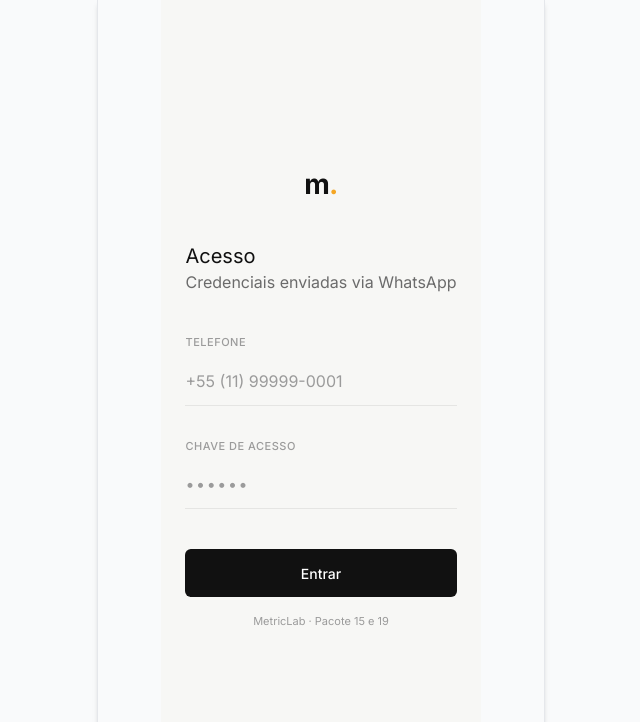
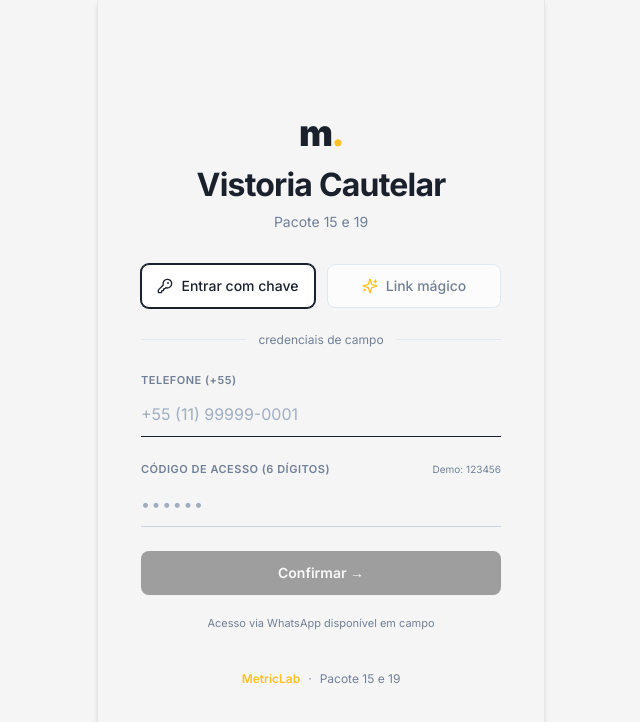
Before and after one commit to jfsf-dev0/metriclab-vistoria-cautelar, a Next.js app: page /login in a window 1280 px wide. Shown: the top 722 px of the page, without its empty margins (319-959 px from the left). Built offline with nearby package versions, Linux system fonts and the light colour scheme; no server answers.

Commit message:
feat(login): reproduz visual gestao.metriclab — link mágico, chave de acesso, Pacote 15 e 19

```diff
--- a/app/layout.tsx
+++ b/app/layout.tsx
@@ -37,14 +37,14 @@ export default function RootLayout({
   children: React.ReactNode;
 }>) {
   return (
-    <html lang="pt-BR" className={`${inter.variable} bg-gray-50`}>
+    <html lang="pt-BR" className={`${inter.variable} bg-[#F5F5F5]`}>
       <head>
         <link rel="manifest" href="/manifest.json" />
         <meta name="apple-mobile-web-app-capable" content="yes" />
         <meta name="apple-mobile-web-app-status-bar-style" content="default" />
       </head>
-      <body className={`${inter.className} bg-gray-50 text-gray-900 min-h-screen antialiased flex flex-col items-center selection:bg-blue-100 selection:text-blue-900`}>
-        <div className="w-full max-w-md min-h-screen flex flex-col bg-gray-50 sm:shadow-md sm:border-x sm:border-gray-200 relative">
+      <body className={`${inter.className} bg-[#F5F5F5] text-gray-900 min-h-screen antialiased flex flex-col items-center selection:bg-blue-100 selection:text-blue-900`}>
+        <div className="w-full max-w-md min-h-screen flex flex-col bg-[#F5F5F5] sm:shadow-md sm:border-x sm:border-gray-200 relative">
           {children}
         </div>
       </body>
--- a/app/login/page.tsx
+++ b/app/login/page.tsx
@@ -1,17 +1,24 @@
-'use strict';
 'use client';
 
-import React, { useState } from 'react';
-import { useRouter } from 'next/navigation';
+import React, { useState, useEffect, Suspense } from 'react';
+import { useRouter, useSearchParams } from 'next/navigation';
+import { KeyRound, Sparkles, Loader2, CheckCircle2 } from 'lucide-react';
 import { supabase } from '@/lib/supabase';
 import { setSession } from '@/lib/auth';
 
-export default function LoginPage() {
+type OpcaoAcesso = 'chave' | 'magic';
+
+function LoginContent() {
   const router = useRouter();
+  const searchParams = useSearchParams();
+
+  const [opcao, setOpcao] = useState<OpcaoAcesso>('chave');
   const [telefone, setTelefone] = useState('');
-  const [chaveAcesso, setChaveAcesso] = useState('');
+  const [codigoAcesso, setCodigoAcesso] = useState('');
+  const [email, setEmail] = useState('');
   const [loading, setLoading] = useState(false);
   const [erro, setErro] = useState<string | null>(null);
+  const [magicEnviado, setMagicEnviado] = useState(false);
 
   // Phone mask: +55 (00) 00000-0000
   const formatPhone = (val: string) => {
@@ -31,12 +38,33 @@ export default function LoginPage() {
     return digits.startsWith('55') ? digits : `55${digits}`;
   };
 
-  const handleSubmit = async (e: React.FormEvent) => {
+  // Escutar login por magic link via Supabase Auth
+  useEffect(() => {
+    const {
+      data: { subscription },
+    } = supabase.auth.onAuthStateChange((event, session) => {
+      if (event === 'SIGNED_IN' && session?.user) {
+        setSession({
+          lead_id: session.user.id,
+          telefone: session.user.phone || session.user.email || '',
+          nome: session.user.user_metadata?.full_name || session.user.email?.split('@')[0] || 'Usuário Vistoria',
+        });
+        router.push('/trechos');
+      }
+    });
+
+    return () => {
+      subscription.unsubscribe();
+    };
+  }, [router]);
+
+  // OPÇÃO 1 — Entrar com chave
+  const handleSubmitChave = async (e: React.FormEvent) => {
     e.preventDefault();
     setErro(null);
 
     const cleanTel = toCleanPhone(telefone);
-    const cleanKey = chaveAcesso.trim();
+    const cleanKey = codigoAcesso.trim();
 
     if (!cleanTel || cleanTel.length < 12) {
       setErro('Informe um telefone válido com DDD.');
@@ -49,6 +77,17 @@ export default function LoginPage() {
     }
 
     setLoading(true);
+
+    // Bypass de código demo
+    if (cleanKey === '123456') {
+      setSession({
+        lead_id: 'demo-lead-123456',
+        telefone: cleanTel,
+        nome: 'Inspetor Demo — Pacote 15 e 19',
+      });
+      router.push('/trechos');
+      return;
+    }
 
     try {
       const { data, error } = await supabase
@@ -78,84 +117,294 @@ export default function LoginPage() {
       router.push('/trechos');
     } catch (err: any) {
       console.error('Erro de login:', err);
-      setErro(err.message || 'Telefone ou chave de acesso inválidos.');
+      setErro(err?.message || 'Telefone ou chave de acesso inválidos.');
+      setLoading(false);
+    }
+  };
+
+  // OPÇÃO 2 — Link Mágico
+  const handleSubmitMagicLink = async (e: React.FormEvent) => {
+    e.preventDefault();
+    setErro(null);
+
+    const cleanEmail = email.trim().toLowerCase();
+    if (!cleanEmail || !/^[^\s@]+@[^\s@]+\.[^\s@]+$/.test(cleanEmail)) {
+      setErro('Digite um e-mail válido.');
+      return;
+    }
+
+    setLoading(true);
+
+    // Simulação para demo@metriclab.com.br
+    if (cleanEmail === 'demo@metriclab.com.br') {
+      setTimeout(() => {
+        setSession({
+          lead_id: 'demo-magic-lead',
+          telefone: '+55 11 99999-0000',
+          nome: 'Demo MetricLab',
+        });
+        router.push('/trechos');
+      }, 500);
+      return;
+    }
+
+    try {
+      const origin = typeof window !== 'undefined' ? window.location.origin : '';
+      const { error } = await supabase.auth.signInWithOtp({
+        email: cleanEmail,
+        options: {
+          emailRedirectTo: `${origin}/trechos`,
+        },
+      });
+
+      if (error) {
+        console.error('[signInWithOtp]', error.message);
+        setErro('Não foi possível enviar o link mágico agora. Tente novamente.');
+        setLoading(false);
+        return;
+      }
+
+      setMagicEnviado(true);
+      setLoading(false);
+    } catch (err: any) {
+      console.error('[handleSubmitMagicLink]', err);
+      setErro('Erro de conexão ao solicitar link mágico.');
       setLoading(false);
     }
   };
 
   return (
-    <main className="min-h-screen bg-[#F7F7F5] text-[#111111] p-6 flex flex-col justify-center max-w-md mx-auto select-none">
-      {/* "m." centralizado 28px */}
-      <div className="flex justify-center mb-12">
-        <span className="text-[28px] font-bold text-[#111111] leading-none tracking-tight">
-          m<span className="text-[#F5A623]">.</span>
-        </span>
+    <div className="w-full max-w-[360px]">
+      {/* Opções de Acesso Lado a Lado (estilo gestão Google/Microsoft) */}
+      <div className="grid grid-cols-2 gap-3 mb-6">
+        <button
+          type="button"
+          onClick={() => {
+            setOpcao('chave');
+            setErro(null);
+          }}
+          className={`h-11 rounded-lg border text-sm font-medium inline-flex items-center justify-center gap-2 transition-all select-none cursor-pointer ${
+            opcao === 'chave'
+              ? 'border-[#1A202C] bg-white text-[#1A202C] shadow-xs ring-1 ring-[#1A202C]'
+              : 'border-[#E2E8F0] bg-white/70 text-[#718096] hover:bg-white hover:text-[#1A202C] shadow-2xs'
+          }`}
+        >
+          <KeyRound className="size-4" />
+          <span>Entrar com chave</span>
+        </button>
+
+        <button
+          type="button"
+          onClick={() => {
+            setOpcao('magic');
+            setErro(null);
+          }}
+          className={`h-11 rounded-lg border text-sm font-medium inline-flex items-center justify-center gap-2 transition-all select-none cursor-pointer ${
+            opcao === 'magic'
+              ? 'border-[#1A202C] bg-white text-[#1A202C] shadow-xs ring-1 ring-[#1A202C]'
+              : 'border-[#E2E8F0] bg-white/70 text-[#718096] hover:bg-white hover:text-[#1A202C] shadow-2xs'
+          }`}
+        >
+          <Sparkles className="size-4 text-[#FFC028]" />
+          <span>Link mágico</span>
+        </button>
       </div>
 
-      {/* Título & Subtítulo */}
-      <div className="mb-10">
-        <h1 className="text-[20px] font-normal leading-none text-[#111111] mb-1">
-          Acesso
-        </h1>
-        <p className="text-[16px] font-normal leading-[1.5] text-[#6B6B6B]">
-          Credenciais enviadas via WhatsApp
-        </p>
+      {/* Divisor */}
+      <div className="flex items-center gap-3 mb-6">
+        <div className="flex-1 h-px bg-[#E2E8F0]" />
+        <span className="text-xs text-[#718096]">
+          {opcao === 'chave' ? 'credenciais de campo' : 'acesso sem senha'}
+        </span>
+        <div className="flex-1 h-px bg-[#E2E8F0]" />
       </div>
 
+      {/* Erro */}
       {erro && (
-        <div className="mb-6 text-[13px] text-[#111111] border-b border-[#111111] pb-2 font-normal">
+        <div className="mb-5 p-3 rounded-lg bg-red-50 border border-red-200 text-xs text-red-600 font-medium text-center">
           {erro}
         </div>
       )}
 
-      <form onSubmit={handleSubmit}>
-        {/* Label TELEFONE + Input underline */}
-        <div className="mb-8 flex flex-col">
-          <label className="text-[11px] font-medium uppercase tracking-[0.5px] text-[#9B9B9B] mb-[6px]">
-            TELEFONE
+      {/* OPÇÃO 1: FORMULÁRIO COM CAMPOS UNDERLINE */}
+      {opcao === 'chave' && (
+        <form onSubmit={handleSubmitChave} className="space-y-6 animate-in fade-in-0 duration-200">
+          {/* Campo Telefone */}
+          <div className="flex flex-col">
+            <label className="text-[11px] font-semibold uppercase tracking-[0.5px] text-[#718096] mb-1">
+              Telefone (+55)
             </label>
             <input
               type="tel"
               required
               value={telefone}
-            onChange={(e) => setTelefone(formatPhone(e.target.value))}
+              onChange={(e) => {
+                setTelefone(formatPhone(e.target.value));
+                setErro(null);
+              }}
               placeholder="+55 (11) 99999-0001"
-            className="w-full bg-transparent border-0 border-b border-[#E5E5E3] focus:border-[#111111] py-3 text-[16px] text-[#111111] placeholder:text-[#9B9B9B] outline-none rounded-none transition-colors"
+              autoFocus
+              className="w-full bg-transparent border-0 border-b border-[#CBD5E0] focus:border-[#1A202C] py-2.5 text-base text-[#1A202C] placeholder:text-[#A0AEC0] outline-none rounded-none transition-colors"
             />
           </div>
 
-        {/* Label CHAVE DE ACESSO + Input underline */}
-        <div className="mb-10 flex flex-col">
-          <label className="text-[11px] font-medium uppercase tracking-[0.5px] text-[#9B9B9B] mb-[6px]">
-            CHAVE DE ACESSO
+          {/* Campo Código de Acesso */}
+          <div className="flex flex-col">
+            <div className="flex items-center justify-between mb-1">
+              <label className="text-[11px] font-semibold uppercase tracking-[0.5px] text-[#718096]">
+                Código de acesso (6 dígitos)
               </label>
+              <span className="text-[10px] text-[#718096]">Demo: 123456</span>
+            </div>
             <input
               type="password"
               required
               maxLength={6}
               inputMode="numeric"
               pattern="[0-9]*"
-            value={chaveAcesso}
-            onChange={(e) => setChaveAcesso(e.target.value.replace(/\D/g, ''))}
+              value={codigoAcesso}
+              onChange={(e) => {
+                setCodigoAcesso(e.target.value.replace(/\D/g, ''));
+                setErro(null);
+              }}
               placeholder="••••••"
-            className="w-full bg-transparent border-0 border-b border-[#E5E5E3] focus:border-[#111111] py-3 text-[16px] text-[#111111] placeholder:text-[#9B9B9B] outline-none rounded-none transition-colors tracking-widest"
+              className="w-full bg-transparent border-0 border-b border-[#CBD5E0] focus:border-[#1A202C] py-2.5 text-base text-[#1A202C] placeholder:text-[#A0AEC0] outline-none rounded-none transition-colors tracking-widest"
             />
           </div>
 
-        {/* Botão Entrar preto */}
+          {/* Botão Confirmar */}
           <button
             type="submit"
-          disabled={loading}
-          className="w-full h-12 bg-[#111111] hover:bg-black text-white text-[14px] font-medium rounded-[6px] transition-colors flex items-center justify-center disabled:opacity-50 cursor-pointer mb-4"
+            disabled={loading || !telefone.trim() || codigoAcesso.length < 6}
+            className="w-full h-11 rounded-lg bg-[#1C1C1C] text-white text-sm font-semibold hover:bg-black disabled:opacity-40 disabled:cursor-not-allowed transition-colors inline-flex items-center justify-center gap-2 shadow-sm cursor-pointer"
           >
-          {loading ? 'Entrando...' : 'Entrar'}
+            {loading ? (
+              <>
+                <Loader2 className="size-4 animate-spin" /> Confirmando...
+              </>
+            ) : (
+              'Confirmar →'
+            )}
           </button>
         </form>
+      )}
 
-      {/* Rodapé do form */}
-      <p className="text-[11px] text-[#9B9B9B] text-center">
-        MetricLab · Pacote 15 e 19
+      {/* OPÇÃO 2: LINK MÁGICO */}
+      {opcao === 'magic' && (
+        <div className="space-y-6 animate-in fade-in-0 duration-200">
+          {magicEnviado ? (
+            <div className="p-4 rounded-lg bg-white border border-[#E2E8F0] shadow-2xs text-center space-y-3">
+              <div className="size-10 rounded-full bg-emerald-50 text-emerald-600 mx-auto flex items-center justify-center">
+                <CheckCircle2 className="size-6" />
+              </div>
+              <div>
+                <p className="text-sm font-semibold text-[#1A202C]">Link mágico enviado!</p>
+                <p className="text-xs text-[#718096] mt-1">
+                  Enviamos as instruções para <strong>{email}</strong>. Abra o link no seu dispositivo para acessar.
                 </p>
+              </div>
+              <button
+                type="button"
+                onClick={() => setMagicEnviado(false)}
+                className="text-xs text-[#0061B7] hover:underline font-medium"
+              >
+                Tentar outro e-mail
+              </button>
+            </div>
+          ) : (
+            <form onSubmit={handleSubmitMagicLink} className="space-y-6">
+              {/* Campo Email Underline */}
+              <div className="flex flex-col">
+                <div className="flex items-center justify-between mb-1">
+                  <label className="text-[11px] font-semibold uppercase tracking-[0.5px] text-[#718096]">
+                    Seu e-mail corporativo
+                  </label>
+                  <span className="text-[10px] text-[#718096]">Demo: demo@metriclab.com.br</span>
+                </div>
+                <input
+                  type="email"
+                  required
+                  value={email}
+                  onChange={(e) => {
+                    setEmail(e.target.value);
+                    setErro(null);
+                  }}
+                  placeholder="seu@email.com"
+                  autoFocus
+                  className="w-full bg-transparent border-0 border-b border-[#CBD5E0] focus:border-[#1A202C] py-2.5 text-base text-[#1A202C] placeholder:text-[#A0AEC0] outline-none rounded-none transition-colors"
+                />
+              </div>
+
+              {/* Botão Enviar Link Mágico */}
+              <button
+                type="submit"
+                disabled={loading || !email.trim()}
+                className="w-full h-11 rounded-lg bg-[#1C1C1C] text-white text-sm font-semibold hover:bg-black disabled:opacity-40 disabled:cursor-not-allowed transition-colors inline-flex items-center justify-center gap-2 shadow-sm cursor-pointer"
+              >
+                {loading ? (
+                  <>
+                    <Loader2 className="size-4 animate-spin" /> Enviando link...
+                  </>
+                ) : (
+                  'Enviar link mágico →'
+                )}
+              </button>
+            </form>
+          )}
+        </div>
+      )}
+
+      {/* Texto Abaixo */}
+      <p className="text-[11px] text-[#718096] text-center mt-5 select-none">
+        Acesso via WhatsApp disponível em campo
+      </p>
+    </div>
+  );
+}
+
+export default function LoginPage() {
+  return (
+    <main className="min-h-screen bg-[#F5F5F5] flex flex-col items-center justify-center px-4 py-12 select-none">
+      {/* Logo m. exato do gestão */}
+      <div className="mb-8 flex flex-col items-center gap-3">
+        <div className="text-4xl font-black tracking-tighter text-[#1A202C] select-none">
+          m<span style={{ color: '#FFC028' }}>.</span>
+        </div>
+        <div className="text-center">
+          <h1 className="text-[28px] sm:text-[32px] font-bold text-[#1A202C] tracking-tight leading-tight">
+            Vistoria Cautelar
+          </h1>
+          <p className="text-[14px] text-[#718096] font-normal mt-1.5">
+            Pacote 15 e 19
+          </p>
+        </div>
+      </div>
+
+      {/* Card / Formulário */}
+      <Suspense
+        fallback={
+          <div className="h-64 w-full max-w-[360px] rounded-2xl bg-white/60 p-8 shadow-2xs animate-pulse" />
+        }
+      >
+        <LoginContent />
+      </Suspense>
+
+      {/* Rodapé padrão gestão */}
+      <div className="mt-10 flex flex-col items-center gap-2 text-xs text-[#718096]">
+        <div className="flex items-center gap-2">
+          <a
+            href="https://metriclab.com.br"
+            target="_blank"
+            rel="noopener noreferrer"
+            className="font-semibold hover:underline"
+            style={{ color: '#FFC028' }}
+          >
+            MetricLab
+          </a>
+          <span>·</span>
+          <span>Pacote 15 e 19</span>
+        </div>
+      </div>
     </main>
   );
 }
```
Lines whose indentation alone changed are shown as unchanged.
